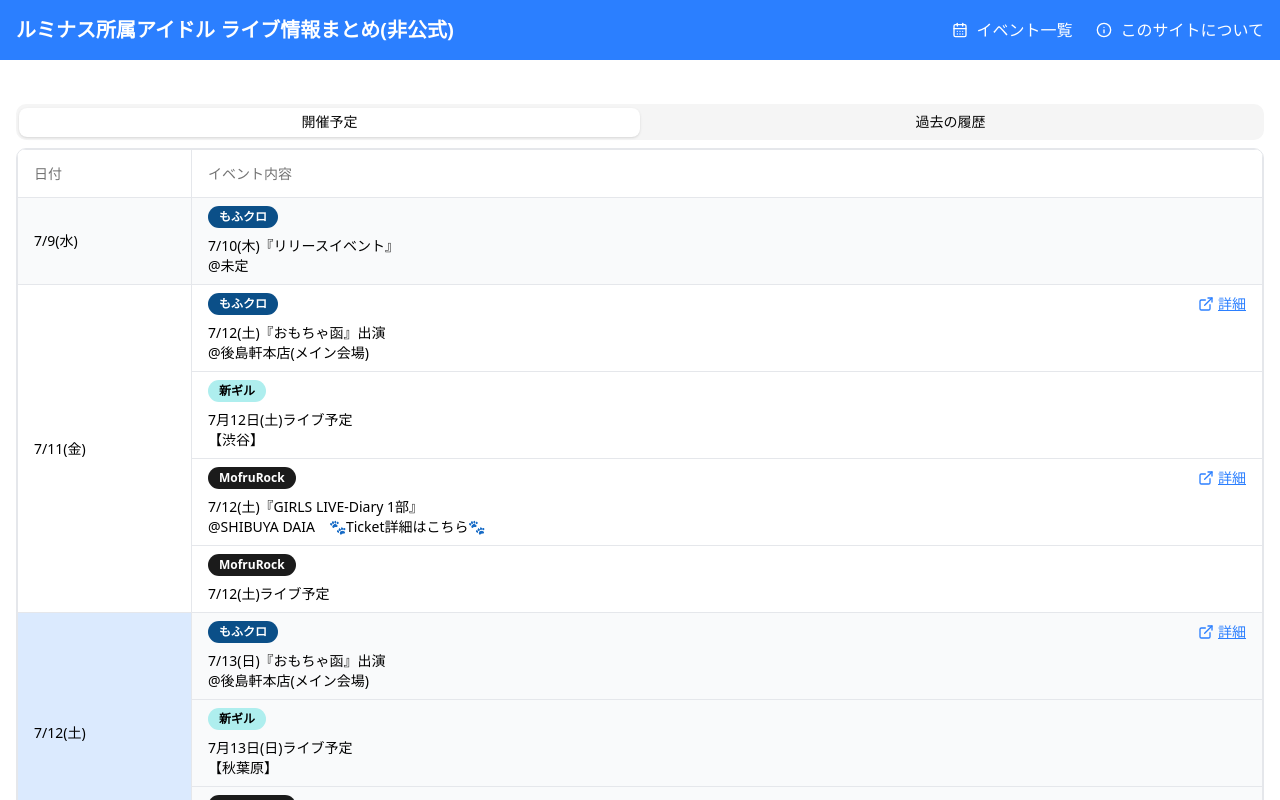
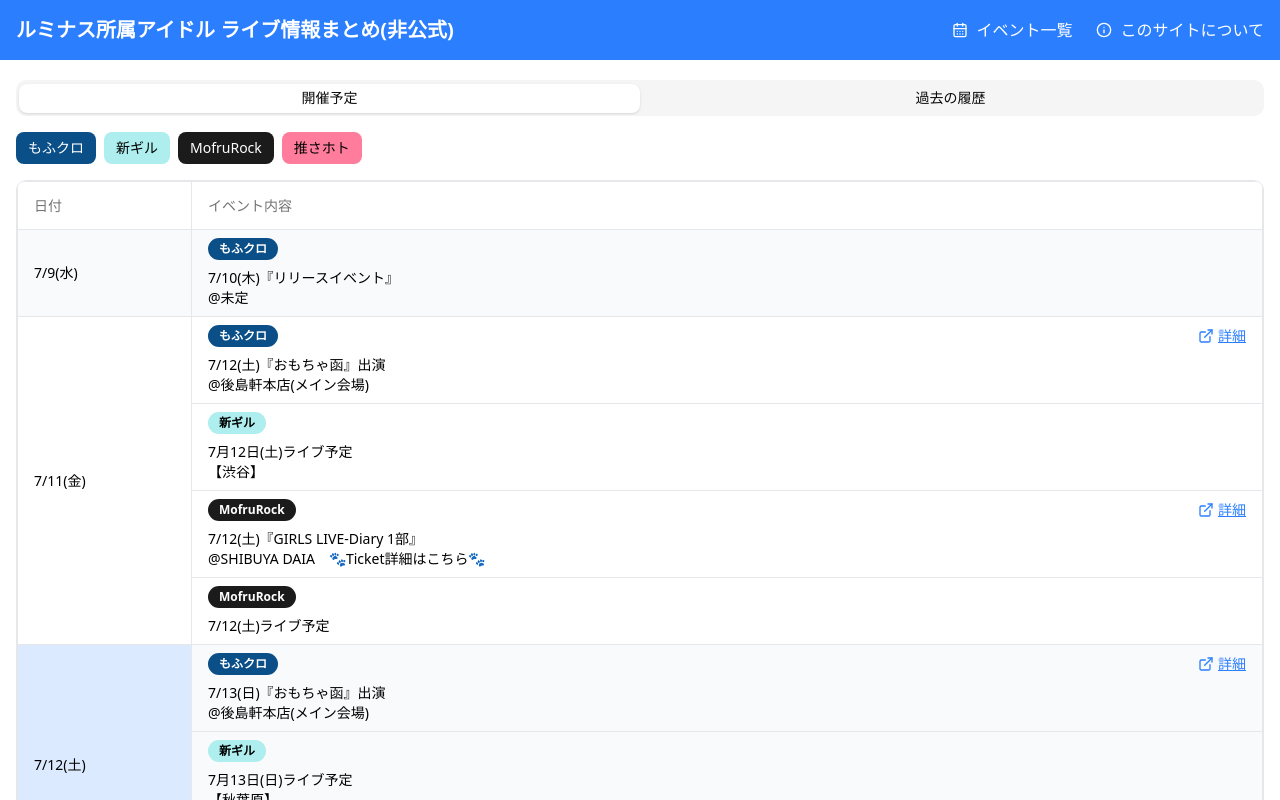
Before and after one commit to momo-lab/www-livelist, a React (Vite) app: page / in a window 1280 px wide. Shown: the top 800 px of the page. Built offline with nearby package versions, Linux system fonts and the light colour scheme.

Commit message:
アイドルのフィルタ機能を追加

```diff
--- a/src/App.tsx
+++ b/src/App.tsx
@@ -1,12 +1,57 @@
-import { useState } from 'react';
+import { useState, useEffect } from 'react';
 import { Tabs, TabsContent, TabsList, TabsTrigger } from '@/components/ui/tabs';
 import { useLiveEvents } from '@/hooks/useLiveEvents';
 import { LiveEventTable } from '@/components/LiveEventTable';
+import { IdolFilter } from '@/components/IdolFilter';
 
 function App() {
   const [activeTab, setActiveTab] = useState<string>('upcoming');
-  const { processedUpcomingEvents, processedPastEvents, loading, error } =
-    useLiveEvents();
+  // LocalStorageから初期状態を読み込むか、空の配列で初期化
+  const [selectedIdols, setSelectedIdols] = useState<string[]>(() => {
+    const storedSelectedIdols = localStorage.getItem('selectedIdols');
+    return storedSelectedIdols ? JSON.parse(storedSelectedIdols) : [];
+  });
+
+  // selectedIdolsが変更されたらLocalStorageに保存する
+  useEffect(() => {
+    localStorage.setItem('selectedIdols', JSON.stringify(selectedIdols));
+  }, [selectedIdols]);
+
+  // useLiveEventsにselectedIdolsを渡す
+  const {
+    processedUpcomingEvents,
+    processedPastEvents,
+    uniqueIdolNames,
+    loading,
+    error,
+  } = useLiveEvents(selectedIdols);
+
+  // uniqueIdolNamesがロードされた後に、selectedIdolsが空であれば全て選択状態にする
+  useEffect(() => {
+    if (uniqueIdolNames.length > 0 && selectedIdols.length === 0) {
+      setSelectedIdols(uniqueIdolNames);
+    }
+  }, [uniqueIdolNames, selectedIdols]);
+
+  // トグルボタンのクリックハンドラ
+  const handleToggleIdol = (idolName: string) => {
+    setSelectedIdols((prevSelectedIdols) => {
+      if (prevSelectedIdols.includes(idolName)) {
+        // 既に選択されている場合は削除
+        const newSelected = prevSelectedIdols.filter(
+          (name) => name !== idolName
+        );
+        // 全て非表示になった場合は、uniqueIdolNamesをセットして全て表示状態にする
+        // ここでuniqueIdolNamesを使用することで、全てのアイドルが非表示になるのを防ぐ
+        return newSelected.length === 0 && uniqueIdolNames.length > 0
+          ? uniqueIdolNames
+          : newSelected;
+      } else {
+        // 選択されていない場合は追加
+        return [...prevSelectedIdols, idolName];
+      }
+    });
+  };
 
   if (loading) {
     return <div className="p-4">読み込み中...</div>;
@@ -18,12 +63,18 @@ function App() {
 
   return (
     <>
-      <div className="container mx-auto py-10 px-4">
+      <div className="container mx-auto py-4 px-4">
         <Tabs value={activeTab} onValueChange={setActiveTab} className="w-full">
           <TabsList className="grid w-full grid-cols-2">
             <TabsTrigger value="upcoming">開催予定</TabsTrigger>
             <TabsTrigger value="past">過去の履歴</TabsTrigger>
           </TabsList>
+
+          <IdolFilter
+            selectedIdols={selectedIdols}
+            onToggleIdol={handleToggleIdol}
+          />
+
           <TabsContent value="upcoming">
             {processedUpcomingEvents.length > 0 ? (
               <LiveEventTable processedEvents={processedUpcomingEvents} />
--- /dev/null
+++ b/src/components/IdolFilter.tsx
@@ -0,0 +1,44 @@
+import * as React from 'react';
+import { Button, buttonVariants } from '@/components/ui/button';
+import { cn } from '@/lib/utils';
+import type { VariantProps } from 'class-variance-authority';
+
+const FILTER_LIST = [
+  { id: 'mofcro', name: 'もふクロ' },
+  { id: 'girudoru', name: '新ギル' },
+  { id: 'mofrurock', name: 'MofruRock' },
+  { id: 'osahoto', name: '推さホト' },
+];
+
+interface IdolFilterProps {
+  selectedIdols: string[];
+  onToggleIdol: (idolName: string) => void;
+}
+
+export const IdolFilter: React.FC<IdolFilterProps> = ({
+  selectedIdols,
+  onToggleIdol,
+}) => {
+  return (
+    <div className="my-2 flex flex-wrap gap-2">
+      {FILTER_LIST.map((filter) => {
+        const isSelected = selectedIdols.includes(filter.name);
+        const variant = (isSelected ? filter.id : `${filter.id}-outline`) as VariantProps<typeof buttonVariants>['variant'];
+        return (
+          <Button
+            key={filter.name}
+            variant={variant}
+            size="sm"
+            className={cn(
+              'cursor-pointer',
+              !isSelected && 'opacity-70 hover:opacity-100'
+            )}
+            onClick={() => onToggleIdol(filter.name)}
+          >
+            {filter.name}
+          </Button>
+        );
+      })}
+    </div>
+  );
+};
--- a/src/components/ui/LinkButton.tsx
+++ b/src/components/ui/LinkButton.tsx
@@ -1,8 +1,8 @@
 import React from 'react';
-import { Button } from '@/components/ui/button';
+// import { Button } from '@/components/ui/button';
 import { cn } from '@/lib/utils';
 
-interface LinkButtonProps extends React.ComponentProps<typeof Button> {
+interface LinkButtonProps extends React.ComponentProps<'a'> {
   // 名前変更
   href: string;
   children: React.ReactNode;
--- a/src/components/ui/button.tsx
+++ b/src/components/ui/button.tsx
@@ -20,6 +20,14 @@ const buttonVariants = cva(
         ghost:
           'hover:bg-accent hover:text-accent-foreground dark:hover:bg-accent/50',
         link: 'text-primary underline-offset-4 hover:underline',
+        mofcro: 'bg-mofcro-bg text-mofcro-fg hover:bg-mofcro-bg/80',
+        'mofcro-outline': 'border border-mofcro-text text-mofcro-text',
+        girudoru: 'bg-girudoru-bg text-girudoru-fg hover:bg-girudoru-bg/80',
+        'girudoru-outline': 'border border-girudoru-text text-girudoru-text',
+        mofrurock: 'bg-mofrurock-bg text-mofrurock-fg hover:bg-mofrurock-bg/80',
+        'mofrurock-outline': 'border border-mofrurock-text text-mofrurock-text',
+        osahoto: 'bg-osahoto-bg text-osahoto-fg hover:bg-osahoto-bg/80',
+        'osahoto-outline': 'border border-osahoto-text text-osahoto-text',
       },
       size: {
         default: 'h-9 px-4 py-2 has-[>svg]:px-3',
--- a/src/hooks/useLiveEvents.ts
+++ b/src/hooks/useLiveEvents.ts
@@ -1,5 +1,5 @@
-import { useEffect, useState } from 'react';
-import { formatDate } from '@/lib/utils'; // formatDateをインポート
+import { useEffect, useState, useMemo } from 'react'; // useMemoを追加
+import { formatDate } from '@/lib/utils';
 
 // データの型定義
 interface LiveEvent {
@@ -18,10 +18,13 @@ interface ProcessedLiveEvent extends LiveEvent {
   groupIndex?: number;
 }
 
-export const useLiveEvents = () => {
+export const useLiveEvents = (
+  selectedIdols: string[] // フィルタリング対象のアイドル名を受け取る
+) => {
   const [events, setEvents] = useState<LiveEvent[]>([]);
   const [loading, setLoading] = useState<boolean>(true);
   const [error, setError] = useState<string | null>(null);
+  const [uniqueIdolNames, setUniqueIdolNames] = useState<string[]>([]); // ユニークなアイドル名を追加
 
   useEffect(() => {
     const fetchEvents = async () => {
@@ -32,6 +35,12 @@ export const useLiveEvents = () => {
         }
         const data: LiveEvent[] = await response.json();
         setEvents(data);
+
+        // ユニークなアイドル名を取得
+        const names = Array.from(
+          new Set(data.map((event) => event.short_name))
+        );
+        setUniqueIdolNames(names);
       } catch (err) {
         setError(
           err instanceof Error ? err.message : '不明なエラーが発生しました。'
@@ -44,14 +53,23 @@ export const useLiveEvents = () => {
     fetchEvents();
   }, []);
 
+  // フィルタリングされたイベントを計算
+  const filteredEvents = useMemo(() => {
+    // selectedIdolsが空の場合は、全てのイベントを返す
+    // App.tsxでselectedIdolsがuniqueIdolNamesで初期化されるため、この条件はselectedIdolsが空の配列として渡された場合にのみ適用される
+    if (selectedIdols.length === 0) {
+      return events;
+    }
+    return events.filter((event) => selectedIdols.includes(event.short_name));
+  }, [events, selectedIdols]);
+
   // イベントを今後の予定と過去の履歴に分類し、過去の履歴をソート
   const now = new Date();
-  // 時刻情報をクリアして日付のみにする
   const today = new Date(now.getFullYear(), now.getMonth(), now.getDate());
 
-  const upcomingEvents = events.filter((event) => {
+  const upcomingEvents = filteredEvents.filter((event) => {
+    // filteredEventsを使用
     const eventDate = new Date(event.date);
-    // イベントの日付も時刻情報をクリアして日付のみにする
     const eventDay = new Date(
       eventDate.getFullYear(),
       eventDate.getMonth(),
@@ -60,7 +78,7 @@ export const useLiveEvents = () => {
     return eventDay >= today;
   });
 
-  const pastEvents = events
+  const pastEvents = filteredEvents // filteredEventsを使用
     .filter((event) => {
       const eventDate = new Date(event.date);
       const eventDay = new Date(
@@ -70,7 +88,7 @@ export const useLiveEvents = () => {
       );
       return eventDay < today;
     })
-    .sort((a, b) => new Date(b.date).getTime() - new Date(a.date).getTime()); // 日付の降順でソート
+    .sort((a, b) => new Date(b.date).getTime() - new Date(a.date).getTime());
 
   // 日付ごとにグループ化し、rowspan情報を付与するヘルパー関数
   const processEventsForTable = (
@@ -111,6 +129,7 @@ export const useLiveEvents = () => {
   return {
     processedUpcomingEvents,
     processedPastEvents,
+    uniqueIdolNames,
     loading,
     error,
   };
--- a/src/lib/utils.ts
+++ b/src/lib/utils.ts
@@ -1,5 +1,7 @@
 import { clsx, type ClassValue } from 'clsx';
 import { twMerge } from 'tailwind-merge';
+import type { VariantProps } from 'class-variance-authority';
+import { badgeVariants } from '@/components/ui/badge';
 
 export function cn(...inputs: ClassValue[]) {
   return twMerge(clsx(inputs));
@@ -14,31 +16,10 @@ export const formatDate = (dateString: string): string => {
   return `${month}/${day}(${dayOfWeek})`;
 };
 
-// Badgeのvariant型を定義
-type BadgeVariant =
-  | 'default'
-  | 'mofcro'
-  | 'mofcro-outline'
-  | 'girudoru'
-  | 'girudoru-outline'
-  | 'mofrurock'
-  | 'mofrurock-outline'
-  | 'osahoto'
-  | 'osahoto-outline';
-
 // グループIDに基づいてバッジの色を決定する関数
-export const getBadgeVariant = (url: string): BadgeVariant => {
+export const getBadgeVariant = (
+  url: string
+): VariantProps<typeof badgeVariants>['variant'] => {
   const urlPart = url.replace(/^.*\//, '');
-  switch (urlPart) {
-    case 'mofcro':
-      return 'mofcro';
-    case 'girudoru':
-      return 'girudoru';
-    case 'mofrurock':
-      return 'mofrurock';
-    case 'osahoto':
-      return 'osahoto';
-    default:
-      return 'default';
-  }
+  return urlPart as VariantProps<typeof badgeVariants>['variant'];
 };
```
